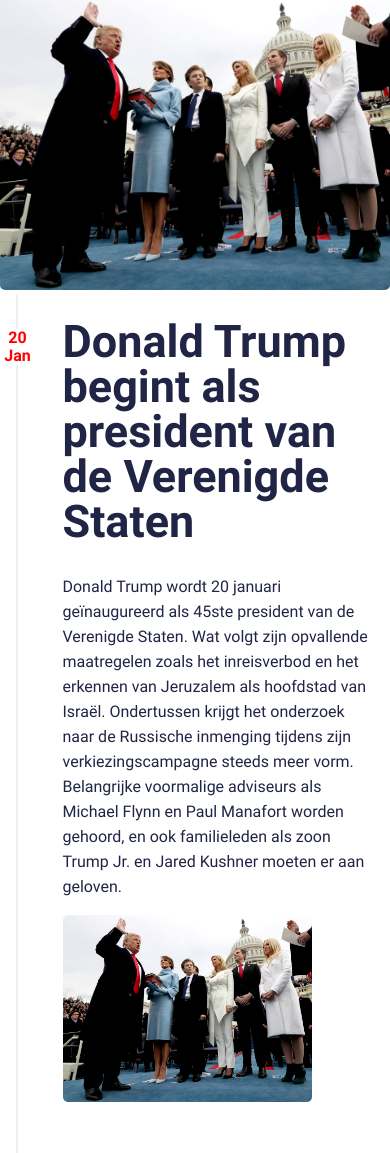
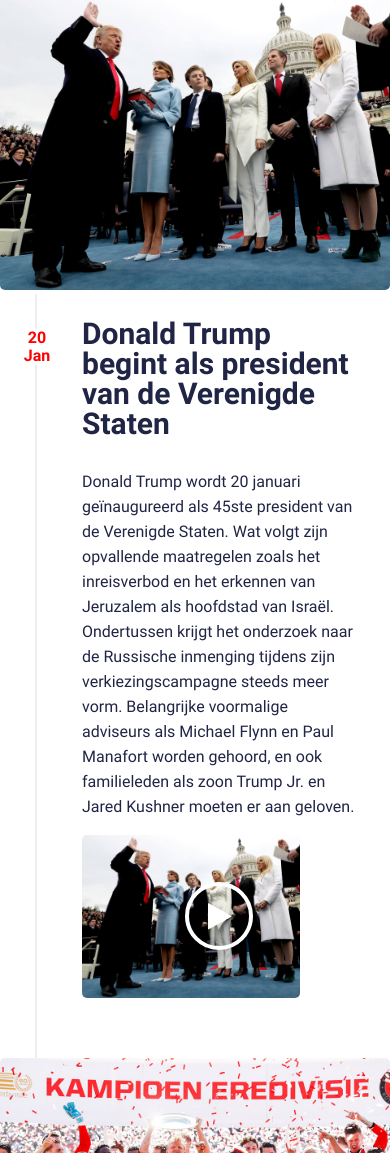
Before and after one commit to viktoriiaprokop/test-prokop, a website: page index.html in a window 390 px wide. Shown: the part 847-2000 px from the top of the page. Drawn offline with Linux system fonts and the light colour scheme.

Commit message:
responsive styles added

```diff
--- a/js/main.js
+++ b/js/main.js
@@ -25,6 +25,7 @@ xhr.onreadystatechange = function() {
             +'<picture>'
               +'<img src="img/'+articleData.img+'">'
             +'</picture>'
+            +'<div class="icon-wrap"><i class="fa fa-play"></i></div>'
           +'</div>'
         +'</div>'
       +'</div>';
--- a/less/media.less
+++ b/less/media.less
@@ -0,0 +1,50 @@
+@media (max-width: 479px) {
+  #second-section {
+    h2 {
+      font-size: 30px;
+    }
+  }
+
+  .article-details {
+    width: 70%;
+
+    .icon-wrap {
+      width: 60px;
+      height: 60px;
+    }
+
+    .icon-wrap i {
+      font-size: 30px;
+    }
+  }
+}
+
+@media (min-width: 480px) {
+  #second-section {
+    width: 90%;
+    margin: 0 auto;
+
+    h2 {
+      font-size: 45px;
+    }
+  }
+
+  .article-details {
+    width: 80%;
+
+    .icon-wrap {
+      width: 95px;
+      height: 95px;
+    }
+
+    .icon-wrap i {
+      font-size: 50px;
+    }
+  }
+}
+
+@media (min-width: 1200px) {
+  #second-section {
+    max-width: 960px;
+  }
+}
--- a/less/style.less
+++ b/less/style.less
@@ -66,10 +66,17 @@ footer {
 .block-img-seventeen {
   height: 60%;
   max-height: 240px;
+  width: 100%;
   margin-bottom: 30px;
 
+  picture,
   img {
     height: 100%;
+    width: 100%;
+  }
+
+  img {
+    object-fit: contain;
   }
 }
 
@@ -115,20 +122,16 @@ footer {
 }
 
 #second-section {
-  max-width: 960px;
-  margin: 0 auto;
-
   img {
     max-width: 100%;
   }
 
-  *:not(.date) {
+  *:not(.date):not(.fa) {
     color: @dark-purple;
   }
 
   h2 {
     font-family: 'Roboto-Bold';
-    font-size: 45px;
     margin-top: 0;
     padding-top: 25px;
     line-height: 1;
@@ -159,7 +162,6 @@ footer {
 
 .article-details {
   max-width: 710px;
-  width: 80%;
   margin: 0 auto;
   position: relative;
   border-left: 2px solid #eee;
@@ -177,6 +179,24 @@ footer {
     line-height: 18px;
     background-color: @white;
     width: 40px;
+  }
+
+  .icon-wrap {
+    position: absolute;
+    top: 50%;
+    left: 50%;
+    border: 4px solid @white;
+    border-radius: 50%;
+    transform: translateX(-50%) translateY(-50%);
+
+    i {
+      color: @white;
+      top: 50%;
+      left: 50%;
+      position: absolute;
+      color: @white;
+      transform: translateX(-45%) translateY(-50%);
+    }
   }
 }
 
```
Also changed, not shown: css/media.css, css/style.css.
